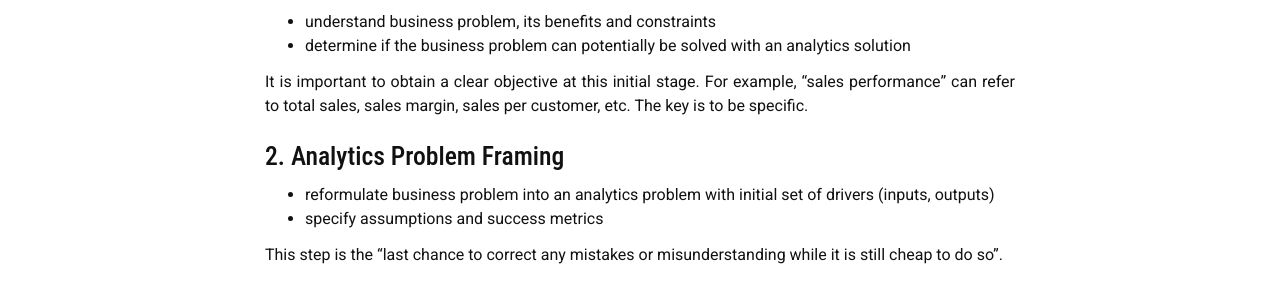
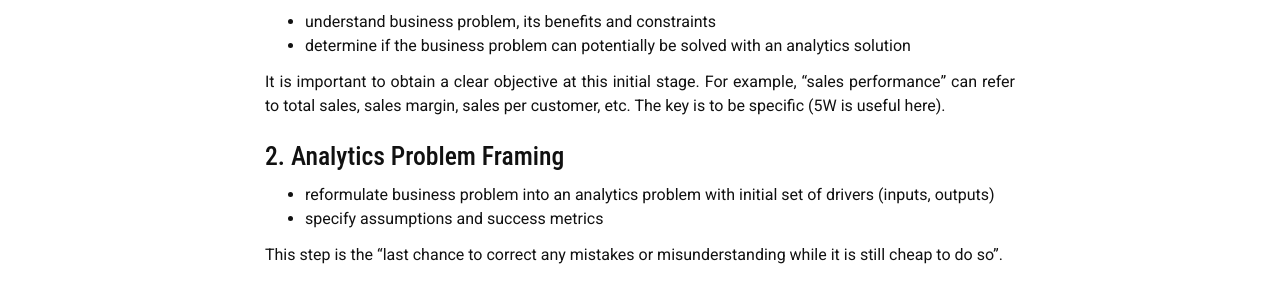
Before and after one commit to liambll/blog-archive, a Jekyll site: the page built from about.md, in a window 1280 px wide. Shown: the part 732-1020 px from the top of the page. Built offline with Jekyll 4.4.1, drawn with Linux system fonts in a browser that asks for light colours; nearby versions of some CDN libraries.

Commit message:
Update about.md

```diff
--- a/about.md
+++ b/about.md
@@ -18,7 +18,7 @@ Although the blog only focuses on technical aspect of analytics, it should be em
 * understand business problem, its benefits and constraints
 * determine if the business problem can potentially be solved with an analytics solution
 
-It is important to obtain a clear objective at this initial stage. For example, "sales performance" can refer to total sales, sales margin, sales per customer, etc. The key is to be specific.
+It is important to obtain a clear objective at this initial stage. For example, "sales performance" can refer to total sales, sales margin, sales per customer, etc. The key is to be specific (5W is useful here).
 
 ## 2. Analytics Problem Framing
 * reformulate business problem into an analytics problem with initial set of drivers (inputs, outputs)
```
